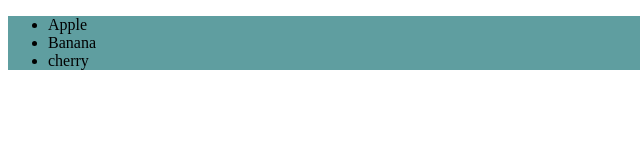
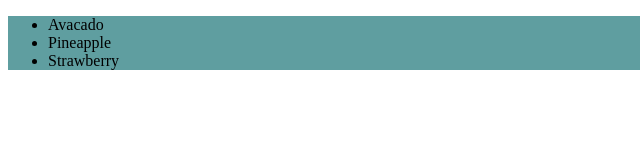
Before and after one commit to archana0809/pull_req, a plain HTML site: page pull_re.html in a window 1280 px wide. Shown: the full height of the page, 0-640 px from the left. Drawn offline with Linux system fonts and the light colour scheme.

Commit message:
Update pull_re.html
i've changed the fruits name.

```diff
--- a/pull_re.html
+++ b/pull_re.html
@@ -8,9 +8,9 @@
 </head>
 <body>
     <ul class="fruits">
-        <li>Apple</li>
-        <li>Banana</li>
-        <li>cherry</li>
+        <li>Avacado</li>
+        <li>Pineapple</li>
+        <li>Strawberry</li>
     </ul>
 </body>
 </html>
```
